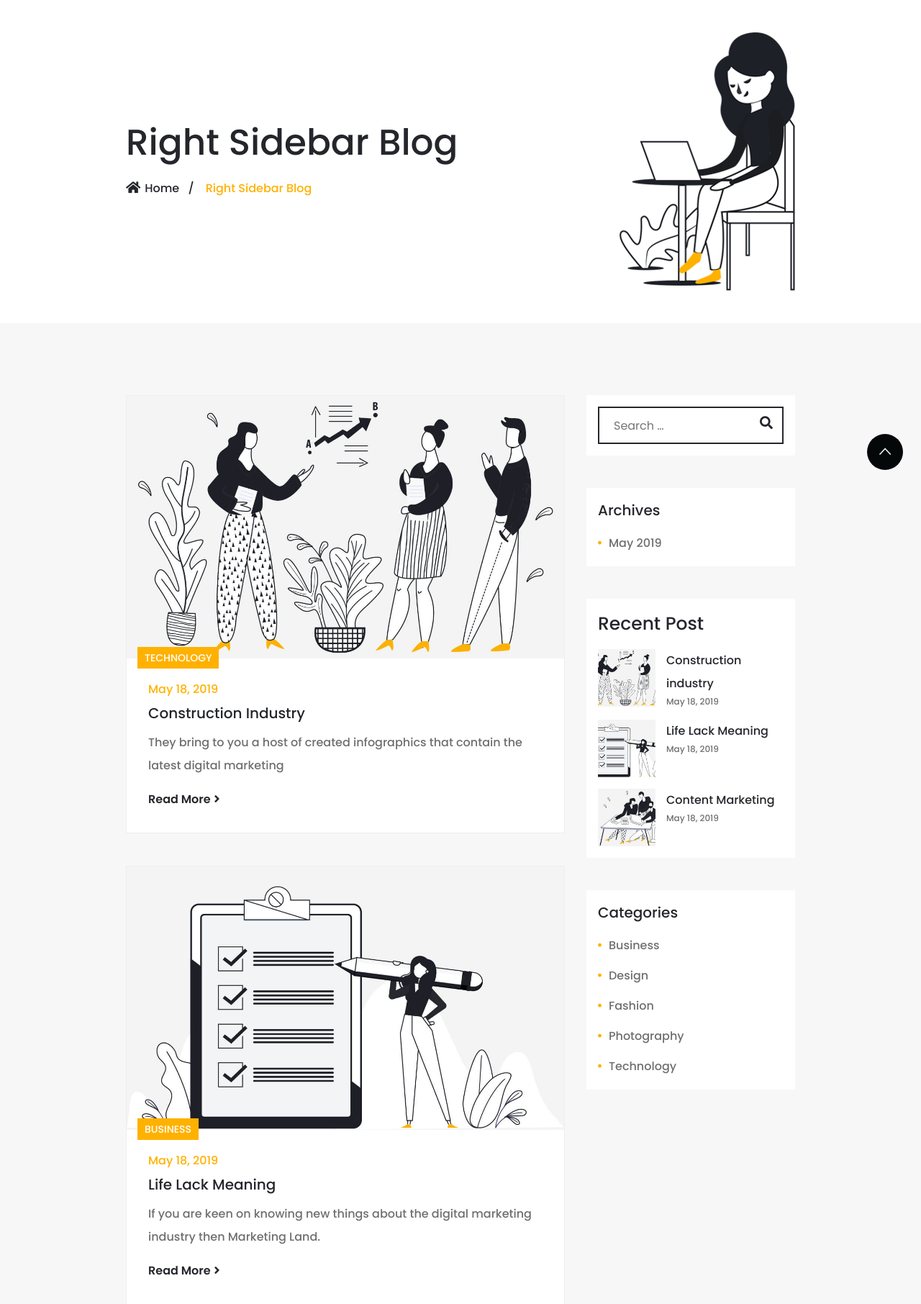
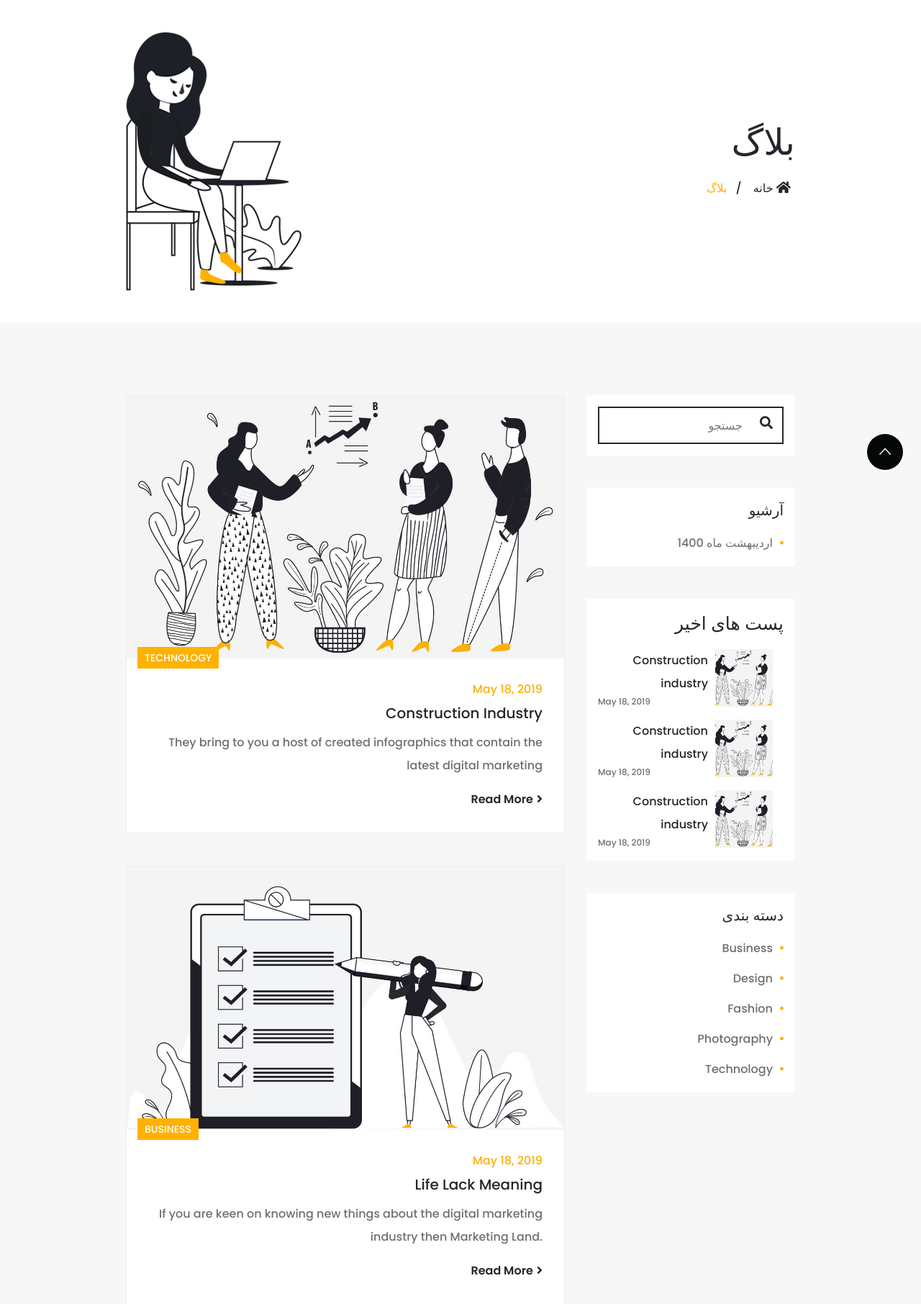
Before and after one commit to mmahdavis/TumlaiSite_N1, a Django app: template templates/tumlai_blog.html in a window 1280 px wide. Shown: the part 122-1934 px from the top of the page at 72% size. Run offline with Django 3.2, Linux system fonts and the light colour scheme; the template is opened without the code that fills it, so the values that code supplies are empty; some libraries are stand-ins or nearby versions; some web fonts are replaced.

Commit message:
fix style blog

```diff
--- a/assets/css/style.css
+++ b/assets/css/style.css
@@ -848,11 +848,11 @@ footer.footer5 .social-icone ul li a{color: #ffffff;}
 .widget { margin-bottom: 45px; padding: 16px; -webkit-border-radius: 0px; -moz-border-radius: 0px; border-radius: 0px; display: inline-block; width: 100%; float: left; position: relative; background: #ffffff; }
 .widget:last-child { margin-bottom: 0; }
 .widget .widget-title { margin-bottom: 15px; padding-bottom: 0; font-size: 1.25em; position: relative; }
-ul.category li a:before, ul.archives li a:before { position: absolute; content: "\f111"; color: #ffb100; top: 9px; font-size: 5px; left: 0; font-family: "Font Awesome 5 Free"; font-weight: 900; line-height: normal; transition: all 0.5s ease-in-out; -moz-transition: all 0.5s ease-in-out; -ms-transition: all 0.5s ease-in-out; -o-transition: all 0.5s ease-in-out; -webkit-transition: all 0.5s ease-in-out;}
+ul.category li a:before, ul.archives li a::after { position: absolute; content: "\f111"; color: #ffb100; top: 9px; font-size: 5px; right: 0; font-family: "Font Awesome 5 Free"; font-weight: 900; line-height: normal; transition: all 0.5s ease-in-out; -moz-transition: all 0.5s ease-in-out; -ms-transition: all 0.5s ease-in-out; -o-transition: all 0.5s ease-in-out; -webkit-transition: all 0.5s ease-in-out;}
 /*SideBar - Search*/
 .search-form { position: relative; }
 .search-form label { display: none; }
-.search-form input { padding-right: 40px; box-shadow: none; border-radius: 0; color: #24262b; border: 2px solid #24262b; background: #fff; transition: all 0.3s ease-in-out; -webkit-transition: all 0.3s ease-in-out; -o-transition: all 0.3s ease-in-out; -moz-transition: all 0.3s ease-in-out; -ms-transition: all 0.3s ease-in-out; }
+.search-form input { text-align: right; padding-right: 40px; box-shadow: none; border-radius: 0; color: #24262b; border: 2px solid #24262b; background: #fff; transition: all 0.3s ease-in-out; -webkit-transition: all 0.3s ease-in-out; -o-transition: all 0.3s ease-in-out; -moz-transition: all 0.3s ease-in-out; -ms-transition: all 0.3s ease-in-out; }
 .search-form input:focus, .search-form input[type=text]:focus, .search-form input[type=email]:focus, .search-form input[type=search]:focus, .search-form input[type=password]:focus { border: 2px solid #ffb100; }
 .search-form .search-submit { position: absolute; right: 0; top: 0; color: #24262b; cursor: pointer; padding: 5px 15px; font-size: 18px; background: none; border: none; outline: none; box-shadow: none; }
 .search-form .search-submit .screen-reader-text { display: none; }
@@ -862,7 +862,7 @@ ul.category li a:before, ul.archives li a:before { position: absolute; content:
 .widget ul li { margin-bottom: 10px; list-style: none; }
 .widget ul li:last-child { margin-bottom: 0; }
 .widget ul ul.children { padding-left: 25px; }
-.widget ul li a { color: #6f6f6f; position: relative; padding-left: 15px; -ms-word-wrap: break-word; word-wrap: break-word; }
+.widget ul li a { color: #6f6f6f; position: relative; padding-left: 15px; padding-right: 15px; -ms-word-wrap: break-word; word-wrap: break-word; }
 .widget ul li a:hover { color: #ffb100!important; cursor: pointer; text-decoration: none; }
 footer ul.menu li,footer ul.category li{position: relative;display: block;}
 footer ul.menu li::before ,footer ul.category li:before{ position: absolute; content: "\f111"; color: #ffb100; top: 21px; font-size: 5px; left: 0; font-family: "Font Awesome 5 Free"; font-weight: 900; line-height: normal; transition: all 0.5s ease-in-out; -moz-transition: all 0.5s ease-in-out; -ms-transition: all 0.5s ease-in-out; -o-transition: all 0.5s ease-in-out; -webkit-transition: all 0.5s ease-in-out; }
--- a/templates/main.html
+++ b/templates/main.html
@@ -85,10 +85,10 @@
                 </ul>
                 <!-- menu links -->
                 <ul class="menu-links">
-                  <li {% block blog_active %}{% endblock blog_active %}><a href="../bloglist">وبلاگ</a></li>
-                  <li {% block contact_active %}{% endblock contact_active %}><a href="../contact">تماس با ما</a></li>
-                  <li {% block about_active %}{% endblock about_active %}><a href="../aboutus">درباره ما</a></li>
-                  <li {% block home_active %}{% endblock home_active %}><a href="../">خانه</a></li>
+                  <li {% block blog_active %}{% endblock blog_active %}><a href="{% url 'blog_list' %}">وبلاگ</a></li>
+                  <li {% block contact_active %}{% endblock contact_active %}><a href="{% url 'contact_us' %}">تماس با ما</a></li>
+                  <li {% block about_active %}{% endblock about_active %}><a href="{% url 'about_us' %}">درباره ما</a></li>
+                  <li {% block home_active %}{% endblock home_active %}><a href="{% url 'home_page' %}">خانه</a></li>
                 </ul>
               </div>
             </div>
--- a/templates/tumlai_blog.html
+++ b/templates/tumlai_blog.html
@@ -19,17 +19,17 @@
       <section class="iq-breadcrumb text-left">
          <div class="container">
             <div class="row">
-               <div class="col-lg-8 col-md-8 text-left mb-4 mb-lg-0 align-self-center">
-                  <h2 class="title">Right Sidebar Blog</h2>
+               <div class="col-lg-4 col-md-4 text-left">
+                  <img  src="{% static 'images/blog/01.png' %}" class="img-fluid" alt="#"/>
+               </div>
+               <div class="col-lg-8 col-md-8 text-right mb-4 mb-lg-0 align-self-center">
+                  <h2 class="title">بلاگ</h2>
                   <nav aria-label="breadcrumb">
                      <ol class="breadcrumb">
-                        <li class="breadcrumb-item"><a href="index.html"><i class="fa fa-home" aria-hidden="true"></i>Home</a></li>
-                        <li class="breadcrumb-item active">Right Sidebar Blog</li>
+                        <li class="breadcrumb-item active">بلاگ</li>
+                        <li class="breadcrumb-item"><a href="{% url 'home_page' %}">خانه <i class="fa fa-home" aria-hidden="true"></i></a></li>
                      </ol>
                   </nav>
-               </div>
-               <div class="col-lg-4 col-md-4 text-right">
-                  <img  src="{% static 'images/blog/01.png' %}" class="img-fluid" alt="#"/>
                </div>
             </div>
          </div>
@@ -38,7 +38,7 @@
       <!-- Main-Content Start -->
       <div class="main-content">
          <!-- Our Blog Start -->
-         <section id="our-blog" class="blog has-post-thumbnail gray-bg">
+         <section id="our-blog" class="blog has-post-thumbnail gray-bg text-right">
             <div class="container">
                <div class="row">
                   <div class="col-lg-4 col-md-4 order-lg-2 order-2">
@@ -47,25 +47,22 @@
                            <label>
                            <span class="screen-reader-text">Search for:</span>
                            </label>
-                           <input type="search" id="search-form-5cf6041521a93" class="search-field" placeholder="Search &hellip;" value="" name="s" />
+                           <input type="search" id="search-form-5cf6041521a93" class="search-field" placeholder="جستجو" &hellip;" value="" name="s" />
                            <button type="submit" class="search-submit"><i class="fa fa-search"></i><span class="screen-reader-text">Search</span></button>
                         </form>
                      </div>
-                     <div id="archives-2" class="widget widget_archive">
-                        <h2 class="widget-title">Archives</h2>
-                        <ul class="archives">
-                           <li><a>May 2019</a></li>
+                     <div id="archives-2" class="widget widget_archive text-right">
+                        <h2 class="widget-title">آرشیو</h2>
+                        <ul class="archives text-right">
+                           <li><a>اردیبهشت ماه 1400</a></li>
                         </ul>
                      </div>
-                     <div class="iq-widget-menu widget">
-                        <h4 class="footer-title iq-rmt-30">Recent Post</h4>
+                     <div class="iq-widget-menu widget text-right">
+                        <h4 class="footer-title iq-rmt-30">پست های اخیر</h4>
                         <div class="list-inline iq-widget-menu">
                            <ul class="iq-post">
                               <li class="mt-3">
-                                 <div class="post-img">
-                                    <img width="150" height="150" src="{% static 'images/post/01.jpg' %}" class="img-fluid" alt=""/>
-                                 </div>
-                                 <div class="post-blog">
+                                 <div class="post-blog text-right" style='margin-right:10px'>
                                     <div class="blog-box">
                                        <a href="two-column-blog.html">Construction industry</a>
                                        <ul>
@@ -73,38 +70,41 @@
                                        </ul>
                                     </div>
                                  </div>
+                                 <div class="post-img">
+                                    <img width="150" height="150" src="{% static 'images/post/01.jpg' %}" class="img-fluid" alt=""/>
+                                 </div>
                               </li>
                               <li class="mt-3">
-                                 <div class="post-img">
-                                    <img src="{% static 'images/post/02.jpg' %}" class="img-fluid" alt=""/>
-                                 </div>
-                                 <div class="post-blog">
+                                 <div class="post-blog text-right" style='margin-right:10px'>
                                     <div class="blog-box">
-                                       <a href="two-column-blog.html">Life Lack Meaning</a>
+                                       <a href="two-column-blog.html">Construction industry</a>
                                        <ul>
                                           <li><a href="#">May 18, 2019</a></li>
                                        </ul>
                                     </div>
                                  </div>
+                                 <div class="post-img">
+                                    <img width="150" height="150" src="{% static 'images/post/01.jpg' %}" class="img-fluid" alt=""/>
+                                 </div>
                               </li>
                               <li class="mt-3">
-                                 <div class="post-img">
-                                    <img src="{% static 'images/post/03.jpg' %}" class="img-fluid" alt=""/>
-                                 </div>
-                                 <div class="post-blog">
+                                 <div class="post-blog text-right" style='margin-right:10px'>
                                     <div class="blog-box">
-                                       <a href="two-column-blog.html">Content Marketing</a>
+                                       <a href="two-column-blog.html">Construction industry</a>
                                        <ul>
                                           <li><a href="#">May 18, 2019</a></li>
                                        </ul>
                                     </div>
+                                 </div>
+                                 <div class="post-img">
+                                    <img width="150" height="150" src="{% static 'images/post/01.jpg' %}" class="img-fluid" alt=""/>
                                  </div>
                               </li>
                            </ul>
                         </div>
                      </div>
                      <div class="widget">
-                        <h4 class="widget-title iq-rmt-30">Categories</h4>
+                        <h4 class="widget-title iq-rmt-30">دسته بندی</h4>
                         <ul class="category">
                            <li><a href="#">Business</a>
                            </li>
--- a/tumlai/urls.py
+++ b/tumlai/urls.py
@@ -26,7 +26,7 @@ urlpatterns = [
     path('aboutus/', about_us, name="about_us"),
     path('contact/', contact_us, name="contact_us"),
     path('blog/<pk>/', blog_details, name="blog_details"),
-    path('bloglist/', blog_list, name="blog_list"),
+    path('blogs/', blog_list, name="blog_list"),
 ]
 
 if settings.DEBUG:
```
Also changed, not shown: templates/blog_details.html (+6 -6 lines), assets/images/blog/01.png.
